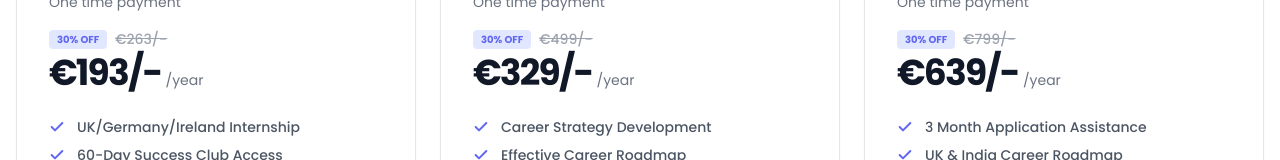
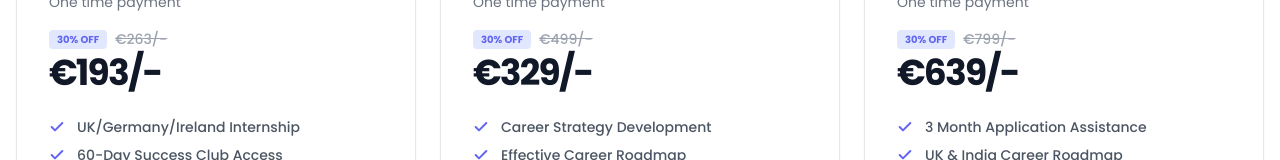
Before and after one commit to Qbay-careers/qbay_career, a Next.js app: page /pricing in a window 1280 px wide. Shown: the part 461-621 px from the top of the page. Built offline with nearby package versions, Linux system fonts and the light colour scheme; no server answers; the database is empty.

Commit message:
remove year in price card

```diff
--- a/app/pricing/PricingClient.tsx
+++ b/app/pricing/PricingClient.tsx
@@ -343,7 +343,6 @@ export default function PricingClient({
                   <span className="text-4xl font-bold text-gray-900 tracking-tighter">
                     {plan.price}
                   </span>
-                  <span className="text-gray-500 text-sm ml-1">/year</span>
                 </div>
               </div>
 
```
